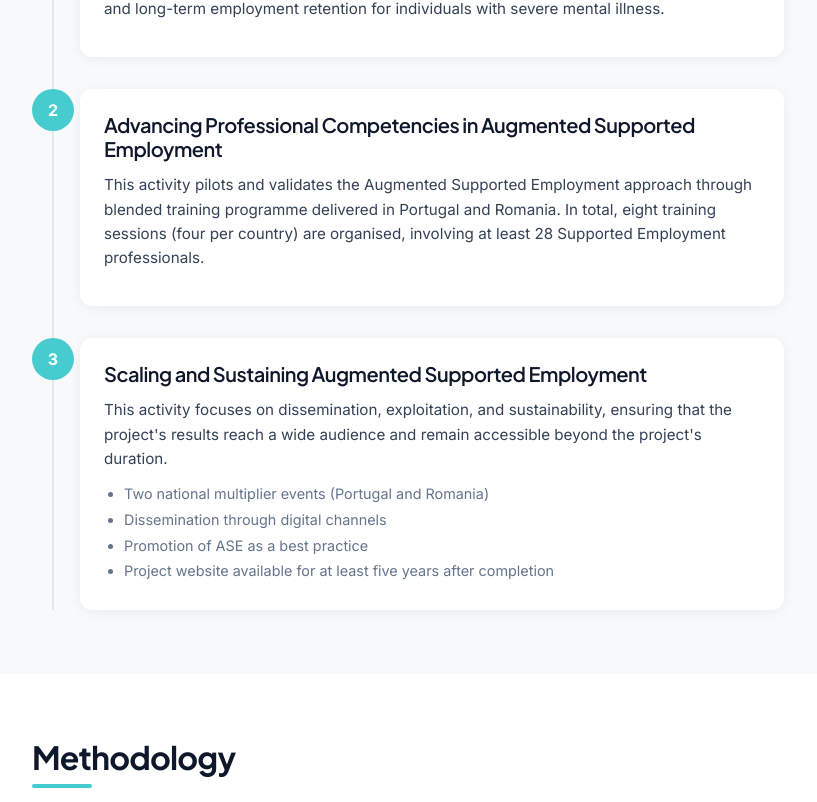
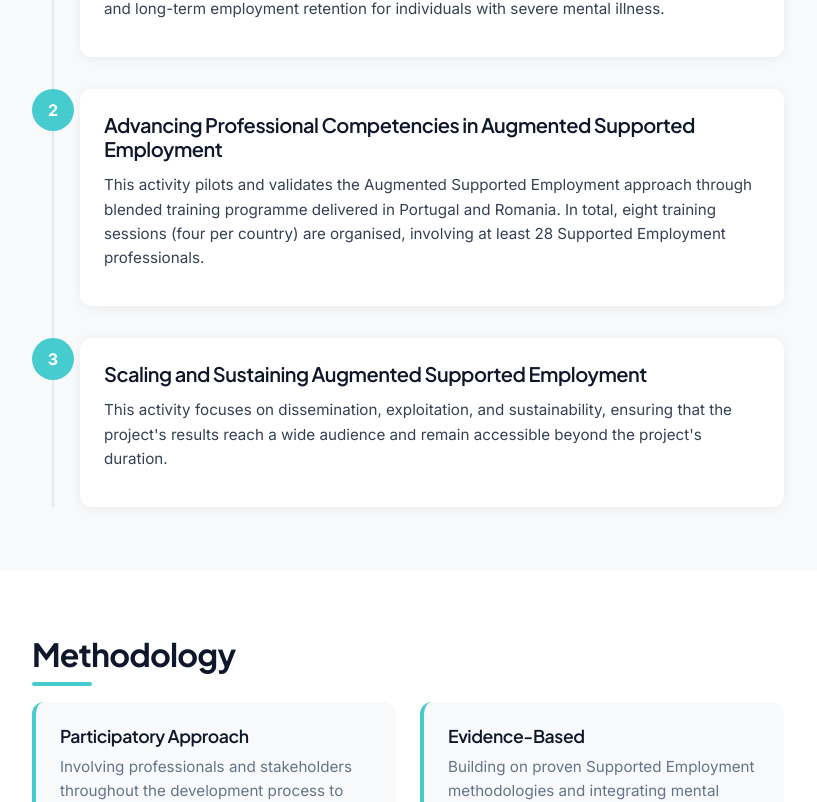
Before and after one commit to circuloponto/mind-set, a React (Vite) app: page /activities in a window 1280 px wide. Shown: the part 898-1700 px from the top of the page, without its empty margins (232-1049 px from the left). Built offline with nearby package versions, Linux system fonts and the light colour scheme.

Commit message:
teal background

```diff
--- a/src/i18n/locales/en.json
+++ b/src/i18n/locales/en.json
@@ -111,9 +111,7 @@
     "activity1Title": "Augmented Supported Employment Toolkit: Advancing Mental Health Inclusion",
     "activity1Text": "This activity focuses on the development of the core project output: the Augmented Supported Employment Toolkit. The Toolkit complements the Supported Employment model by integrating mental health-informed strategies that support both job placement and long-term employment retention for individuals with severe mental illness.",    "activity2Title": "Advancing Professional Competencies in Augmented Supported Employment",
     "activity2Text": "This activity pilots and validates the Augmented Supported Employment approach through blended training programme delivered in Portugal and Romania. In total, eight training sessions (four per country) are organised, involving at least 28 Supported Employment professionals.",    "activity3Title": "Scaling and Sustaining Augmented Supported Employment",
-    "activity3Text": "This activity focuses on dissemination, exploitation, and sustainability, ensuring that the project's results reach a wide audience and remain accessible beyond the project's duration.",
-    "activity3List": ["Two national multiplier events (Portugal and Romania)", "Dissemination through digital channels", "Promotion of ASE as a best practice", "Project website available for at least five years after completion"],
-    "methodologyTitle": "Methodology",
+    "activity3Text": "This activity focuses on dissemination, exploitation, and sustainability, ensuring that the project's results reach a wide audience and remain accessible beyond the project's duration.",    "methodologyTitle": "Methodology",
     "method1Title": "Participatory Approach",
     "method1Text": "Involving professionals and stakeholders throughout the development process to ensure resources meet real needs.",
     "method2Title": "Evidence-Based",
--- a/src/i18n/locales/pt.json
+++ b/src/i18n/locales/pt.json
@@ -111,9 +111,7 @@
     "activity1Title": "Toolkit de Emprego Apoiado Reforçado: Promover a Inclusão em Saúde Mental",
     "activity1Text": "Esta atividade centra-se no desenvolvimento do principal produto do projeto: o Toolkit de Emprego Apoiado Reforçado. O Toolkit complementa o modelo de Emprego Apoiado, integrando estratégias informadas pela saúde mental que apoiam tanto a colocação profissional como a manutenção do emprego a longo prazo de pessoas com doença mental grave.\n\nO Toolkit inclui recursos práticos dirigidos para profissionais, nomeadamente orientações para o planeamento personalizado do percurso profissional, adaptações no local de trabalho, envolvimento dos empregadores, redução do estigma e acesso a serviços de apoio complementares. Todos os recursos são desenvolvidos de forma colaborativa pelos parceiros do projeto e disponibilizados em formato digital.",    "activity2Title": "Reforço das Competências Profissionais em Emprego Apoiado Reforçado",
     "activity2Text": "Esta atividade testa e valida a abordagem de Emprego Apoiado Reforçado através de um programa de formação em formato blended, implementados em Portugal e na Roménia. No total, são organizadas oito sessões de formação (quatro por país), envolvendo pelo menos 28 profissionais de Emprego Apoiado.\n\nA atividade inclui avaliações antes e após a formação, bem como ações de acompanhamento, com o objetivo de avaliar a aplicação das metodologias de Emprego Apoiado Reforçado em contextos reais de trabalho.",    "activity3Title": "Disseminação e Sustentabilidade do Emprego Apoiado Reforçado",
-    "activity3Text": "Esta atividade incide na disseminação, exploração e sustentabilidade dos resultados do projeto, assegurando que estes alcançam um público alargado e permanecem acessíveis para além da duração do projeto.\n\nAs principais ações incluem a organização de dois eventos multiplicadores nacionais (um em Portugal e um na Roménia), a disseminação dos recursos através de canais digitais e a promoção do Emprego Apoiado Reforçado como uma boa prática. O website do projeto permanecerá disponível por um período mínimo de cinco anos após a conclusão do projeto.",
-    "activity3List": ["Dois eventos multiplicadores nacionais (Portugal e Roménia)", "Disseminação através de canais digitais", "Promoção do EAA como boa prática", "Website do projeto disponível por pelo menos cinco anos após a conclusão"],
-    "methodologyTitle": "Metodologia",
+    "activity3Text": "Esta atividade incide na disseminação, exploração e sustentabilidade dos resultados do projeto, assegurando que estes alcançam um público alargado e permanecem acessíveis para além da duração do projeto.\n\nAs principais ações incluem a organização de dois eventos multiplicadores nacionais (um em Portugal e um na Roménia), a disseminação dos recursos através de canais digitais e a promoção do Emprego Apoiado Reforçado como uma boa prática. O website do projeto permanecerá disponível por um período mínimo de cinco anos após a conclusão do projeto.",    "methodologyTitle": "Metodologia",
     "method1Title": "Abordagem Participativa",
     "method1Text": "Envolvimento de profissionais e partes interessadas ao longo do processo de desenvolvimento para assegurar que os recursos respondem às necessidades reais.",
     "method2Title": "Baseada em Evidência",
--- a/src/i18n/locales/ro.json
+++ b/src/i18n/locales/ro.json
@@ -111,9 +111,7 @@
     "activity1Title": "Setul de instrumente pentru Angajarea Asistată augmentată: promovarea incluziunii în domeniul sănătății mintale",
     "activity1Text": "Această activitate se concentrează pe dezvoltarea rezultatului principal al proiectului: setul de instrumente pentru Angajarea Asistată augmentată. Setul de instrumente extinde modelul de Angajare Asistată prin integrarea strategiilor informate în domeniul sănătății mintale care sprijină atât plasarea în câmpul muncii, cât și menținerea pe termen lung a locului de muncă pentru persoanele cu boli mintale grave.",    "activity2Title": "Promovarea competențelor profesionale în domeniul Angajării Asistate augmentate",
     "activity2Text": "Această activitate pilotează și validează abordarea Angajării Asistate augmentate prin programe de formare combinate organizate în Portugalia și România. În total, sunt organizate opt sesiuni de formare (patru per țară), la care participă cel puțin 28 de profesioniști din domeniul Angajării Asistate.",    "activity3Title": "Extinderea și susținerea Angajării Asistate augmentate",
-    "activity3Text": "Această activitate se concentrează pe diseminare, exploatare și durabilitate, asigurându-se că rezultatele proiectului ajung la un public larg și rămân accesibile după durata proiectului.",
-    "activity3List": ["Două evenimente multiplicatoare naționale (Portugalia și România)", "Diseminarea prin canale digitale", "Promovarea Angajării Asistate ca bună practică", "Site-ul web al proiectului disponibil timp de cel puțin cinci ani după finalizare"],
-    "methodologyTitle": "Metodologie",
+    "activity3Text": "Această activitate se concentrează pe diseminare, exploatare și durabilitate, asigurându-se că rezultatele proiectului ajung la un public larg și rămân accesibile după durata proiectului.",    "methodologyTitle": "Metodologie",
     "method1Title": "Abordare Participativă",
     "method1Text": "Implicarea profesioniștilor și a părților interesate pe tot parcursul procesului de dezvoltare pentru a asigura că resursele răspund nevoilor reale.",
     "method2Title": "Bazat pe Dovezi",
--- a/src/pages/Activities/Activities.jsx
+++ b/src/pages/Activities/Activities.jsx
@@ -31,7 +31,6 @@ const Activities = () => {
           <div className="activities-timeline">
             {activities.map((key, index) => {
               const paragraphs = t(`activities.${key}Text`).split('\n\n');
-              const list = t(`activities.${key}List`, { returnObjects: true });
               return (
                 <article key={key} className="activity-item">
                   <div className="activity-marker" aria-hidden="true">
@@ -42,13 +41,6 @@ const Activities = () => {
                     {paragraphs.map((paragraph, i) => (
                       <p key={i}>{paragraph}</p>
                     ))}
-                    {Array.isArray(list) && (
-                      <ul>
-                        {list.map((item, i) => (
-                          <li key={i}>{item}</li>
-                        ))}
-                      </ul>
-                    )}
                   </div>
                 </article>
               );
--- a/src/pages/Objectives/Objectives.css
+++ b/src/pages/Objectives/Objectives.css
@@ -9,7 +9,7 @@
 /* Page Hero */
 .objectives-page .page-hero {
   position: relative;
-  background: linear-gradient(135deg, var(--color-secondary) 0%, var(--color-secondary-light) 50%, var(--color-primary-darker) 100%);
+  background: linear-gradient(135deg, var(--color-primary) 0%, var(--color-primary-dark) 100%);
   color: #ffffff;
   padding: var(--space-24) var(--space-6) var(--space-16);
   text-align: center;
```
